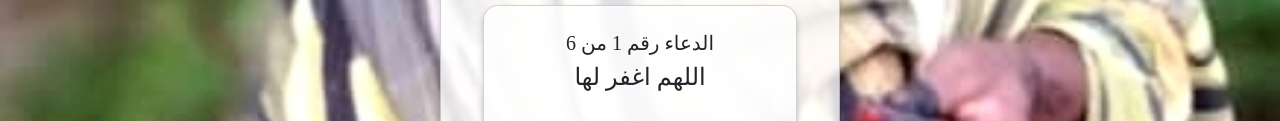
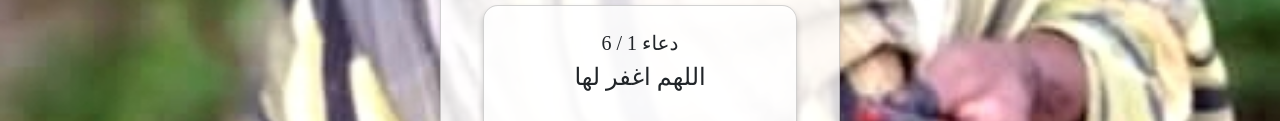
Before and after one commit to SmwalBshar/ff, a plain HTML site: page index.html in a window 1280 px wide. Shown: the part 304-425 px from the top of the page. Drawn offline with nearby package versions, Linux system fonts and the light colour scheme.

Commit message:
Update index.html

```diff
--- a/index.html
+++ b/index.html
@@ -118,7 +118,7 @@
 
         const cardHTML = `
           <div class="card text-center">
-            <h5 class="mb-2">الدعاء رقم ${currentIndex + 1} من ${azkar.length}</h5>
+            <h5 class="mb-2">دعاء  ${currentIndex + 1} / ${azkar.length}</h5>
             <h4>${text}</h4>
             <div class="counter my-2">${remaining > 0 ? remaining : '<span class="done">تم</span>'}</div>
             <button class="btn btn-success mt-2" onclick="decrease()">تسبيح</button>
```
